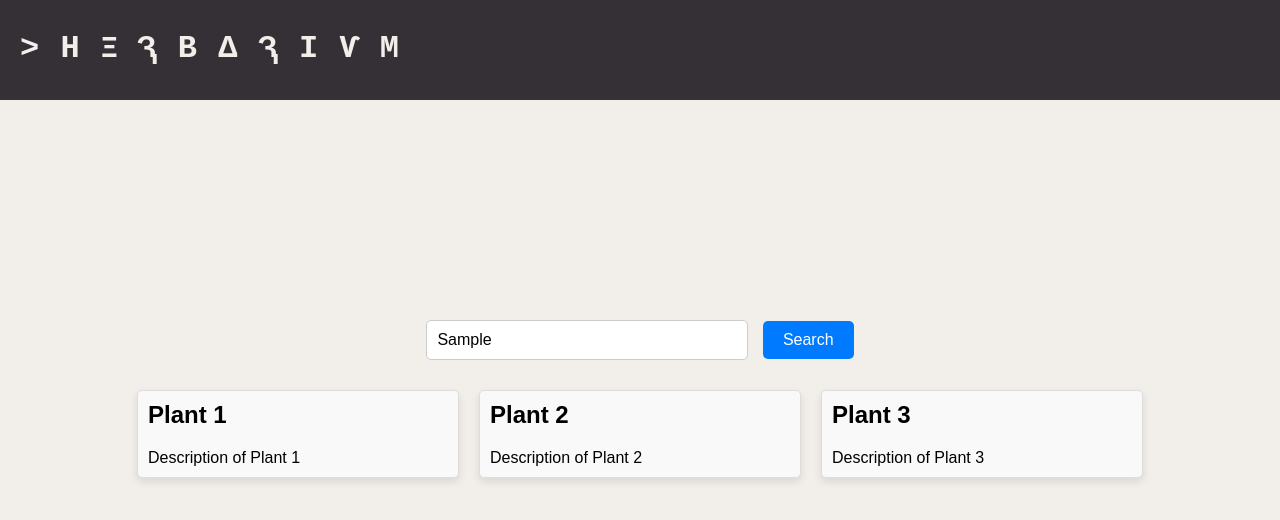
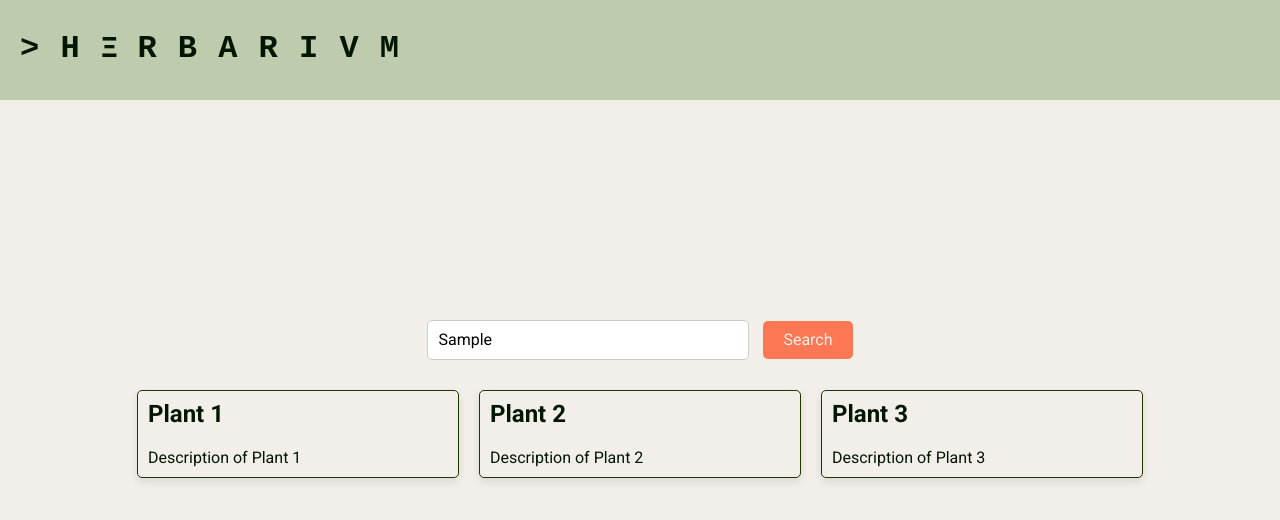
Before and after one commit to sebcopixl/herbarium, a website: page index.html in a window 1280 px wide. Both pictures are taken after typing "Sample" into the empty fields and a click on the button "Search". Drawn offline with nearby package versions, Linux system fonts and the light colour scheme.

Commit message:
minor changes in css font styles

```diff
--- a/css/styles.css
+++ b/css/styles.css
@@ -10,8 +10,8 @@ body {
 
 /* Header styles */
 .top-bar {
-  background-color: #352f36;
-  color: #f2efea;
+  background-color: #bfcbad;
+  color: #031602;
   padding: 10px 20px;
   display: flex;
   justify-content: space-between;
@@ -25,6 +25,7 @@ body {
   align-items: center;
   justify-content: center;
   min-height: calc(100vh - 60px); /* Adjust for header height */
+  font-family: "Roboto", sans-serif;
 }
 
 /* Search container styles */
@@ -45,13 +46,13 @@ button {
   padding: 10px 20px;
   border: none;
   border-radius: 5px;
-  background-color: #007bff;
-  color: #fff;
+  background-color: #fc7753;
+  color: #f2efea;
   cursor: pointer;
 }
 
 button:hover {
-  background-color: #0056b3;
+  background-color: #fc8864;
 }
 
 /* Results container styles */
@@ -64,8 +65,8 @@ button:hover {
 
 /* Plant card styles */
 .plant-card {
-  background-color: #f9f9f9;
-  border: 1px solid #ddd;
+  background-color: #f2efea;
+  border: 1px solid #213600;
   border-radius: 5px;
   padding: 10px;
   margin: 10px;
@@ -75,6 +76,8 @@ button:hover {
 
 .plant-card-content {
   text-align: left;
+  color: #031602;
+  font-family: "Roboto", sans-serif;
 }
 
 .plant-card h2 {
--- a/index.html
+++ b/index.html
@@ -9,6 +9,10 @@
       href="https://cdnjs.cloudflare.com/ajax/libs/normalize/8.0.1/normalize.min.css"
     />
     <link rel="stylesheet" href="/css/styles.css" />
+    <link
+      href="https://fonts.googleapis.com/css2?family=Roboto:wght@400;700&display=swap"
+      rel="stylesheet"
+    />
   </head>
   <body>
     <header class="top-bar">
@@ -16,7 +20,7 @@
         id="main-title"
         style="font-family: 'Roboto Mono', monospace; letter-spacing: 1px"
       >
-        > Η <span style="font-size: 0.9em"> Ξ </span>Ԇ Β Δ Ԇ Ι Ѵ М
+        > H <span style="font-size: 0.9em"> Ξ </span>R B A R I V M
       </h1>
     </header>
     <main class="content">
```
